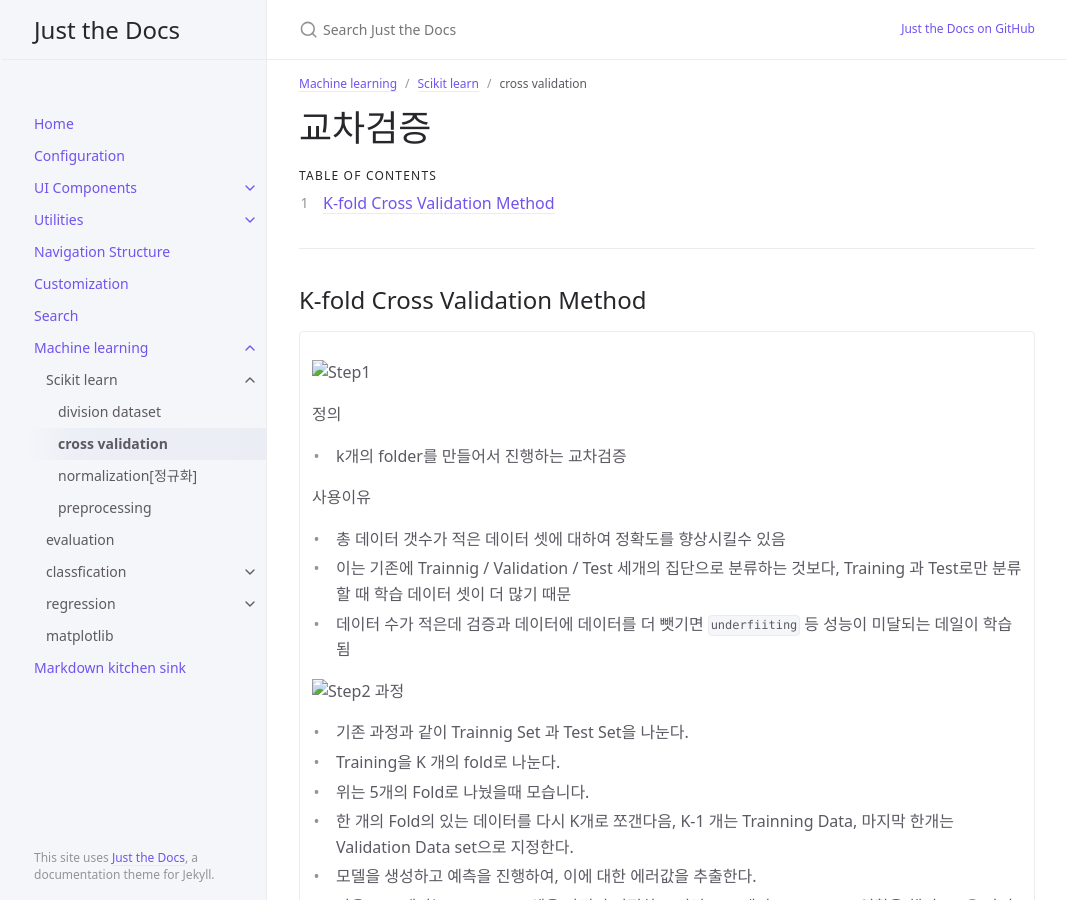
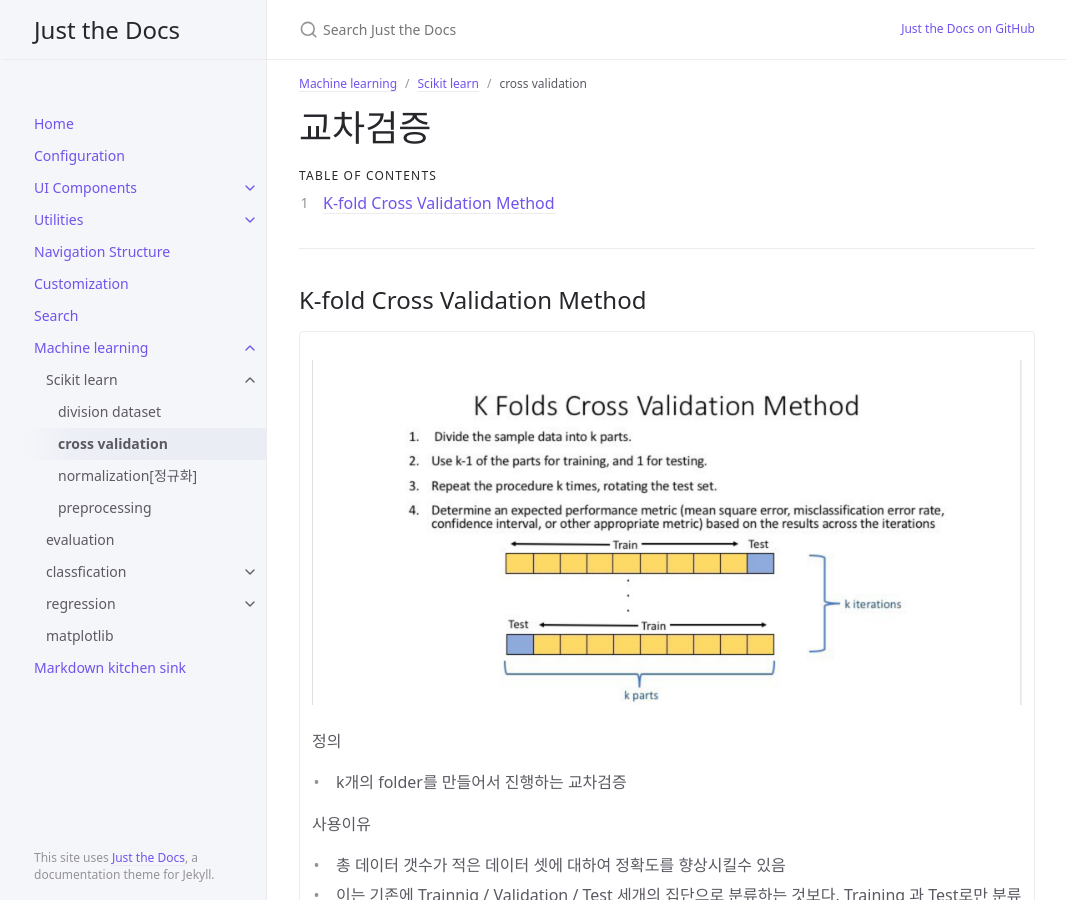
Before and after one commit to boboNote/boboNote.github.io, a Jekyll site: the page built from docs/ML/0202_cross_validation.md, in a window 1280 px wide and 900 px high. Shown: the whole window, without its empty margins (105-1171 px from the left). Built offline with Jekyll 4.4.1, drawn with Linux system fonts in a browser that asks for light colours.

Commit message:
change img path

```diff
--- a/docs/ML/0202_cross_validation.md
+++ b/docs/ML/0202_cross_validation.md
@@ -22,7 +22,7 @@ nav_order: 1002
 
 <div class="code-example" markdown="1">
 
-![Step1](./img/k_fold_1.png)
+![Step1](../img/k_fold_1.png)
 
 정의
 * k개의 folder를 만들어서 진행하는 교차검증
@@ -32,7 +32,7 @@ nav_order: 1002
 * 이는 기존에 Trainnig / Validation / Test 세개의 집단으로 분류하는 것보다, Training 과 Test로만 분류할 때 학습 데이터 셋이 더 많기 때문
 * 데이터 수가 적은데 검증과 데이터에 데이터를 더 뺏기면 `underfiiting` 등 성능이 미달되는 데일이 학습됨
 
-![Step2](./img/k_fold_2.png)
+![Step2](../img/k_fold_2.png)
 과정
 * 기존 과정과 같이 Trainnig Set 과 Test Set을 나눈다.
 * Training을 K 개의 fold로 나눈다.
@@ -43,7 +43,7 @@ nav_order: 1002
 * 이를 K번 반복한다.
 
 
-![Step3](./img/k_fold_3.png)
+![Step3](../img/k_fold_3.png)
 * 각각의 Fold의 시도에서 기록된 Error를 바탕으로 최적의 모델(조건)을 찾는다.
 * 해당 모델을 바탕으로 전체 Trainnig Set의 학습을 진행한다.
 * 해당 모델을 처음에 분할하였던 Test set을 활용하여 평가한다.
```
